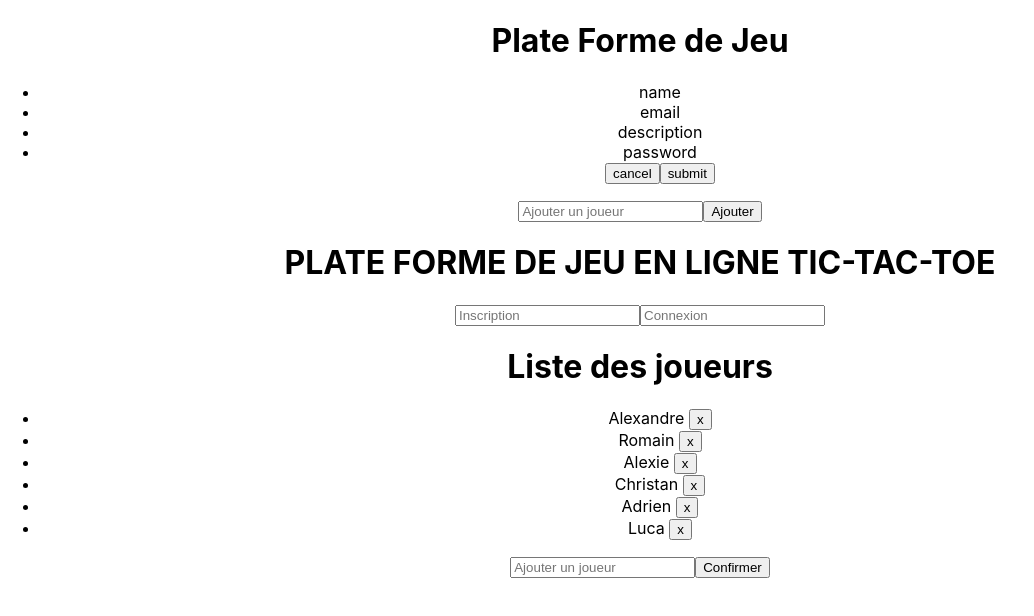
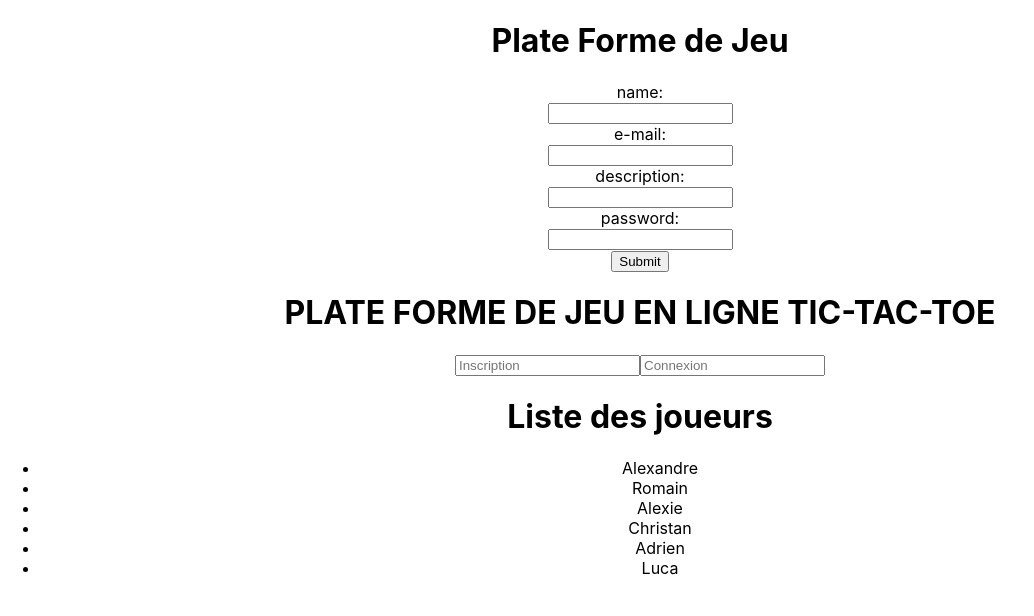
Before and after one commit to Formation-CDA-Grenoble/projet-jeu-en-ligne, a React (Create React App) app in the folder front/: page / in a window 1280 px wide. Shown: the top 616 px of the page, without its empty margins (0-1034 px from the left). Built offline with nearby package versions, Linux system fonts and the light colour scheme.

Commit message:
etape2
jeu-tic-tac-toe

```diff
--- a/front/src/components/ListPlayers.jsx
+++ b/front/src/components/ListPlayers.jsx
@@ -25,16 +25,10 @@ class ListPlayers extends React.Component {
               <ul>
                   {this.state.players.map(player => (
                     <li>
-                        {player.name} <button>x</button>
+                        {player.name}
                     </li>
                   ))}
                 </ul>
-              <form>
-              <input type ="text" placeholder="Ajouter un joueur" />
-              <button>Confirmer</button>
-
-              </form>
-
           </div>
       );
     }
--- a/front/src/pages/RegistrationPage.jsx
+++ b/front/src/pages/RegistrationPage.jsx
@@ -7,17 +7,16 @@ export default class RegistrationPage extends React.Component {
     return (
       <div>
         <h1>Plate Forme de Jeu</h1>
-        <form>
-        <ul>
-          <li>name</li>
-          <li>email</li>
-          <li>description</li>
-          <li>password</li>
-          <button>cancel</button>
-          <button>submit</button>
-        </ul>
-        <input type="text"placeholder="Ajouter un joueur" />
-        <button>Ajouter</button>
+        <form submit={ this.handleSubmit }>
+          <label for="fname">name:</label><br/>
+          <input type="text" id="fname" name="fname" value=""/><br/>
+          <label for="mail">e-mail:</label><br/>
+          <input type="text" id="mail" e-mail="mail" value=""/><br/>
+          <label for="descript">description:</label><br/>
+          <input type="text" id="descript" description="descript" value=""/><br/>
+          <label for="pass">password:</label><br/>
+          <input type="text" id="pass" password="pass" value=""/><br/>
+          <input type="submit" value="Submit"/>
         </form>
       </div>
     );
```
